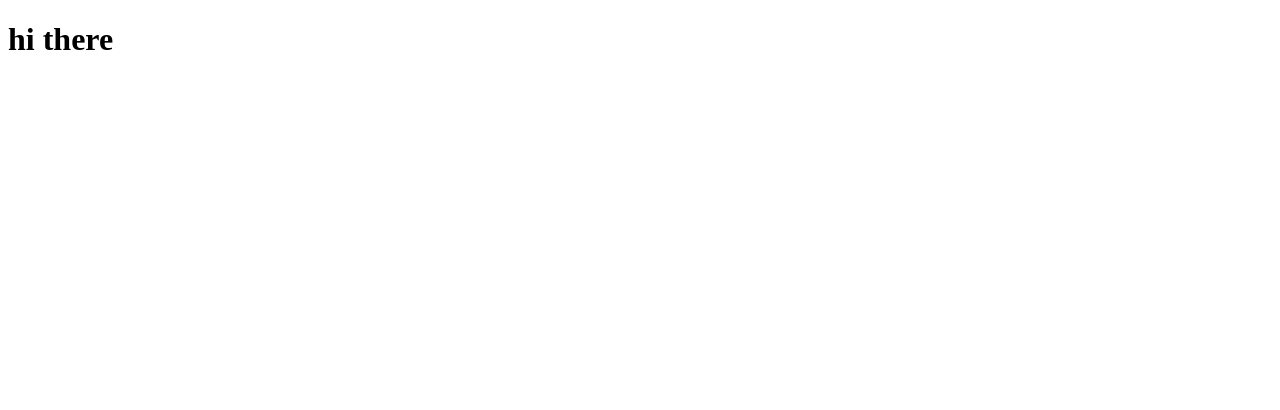
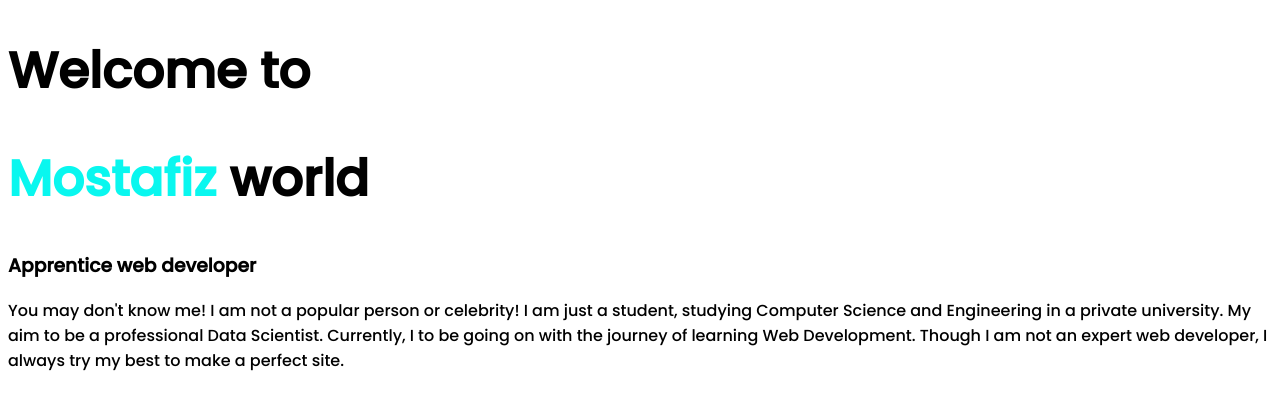
Before and after one commit to mostafizkhan/web_portfolio, a plain HTML site: page index.html in a window 1280 px wide. Drawn offline with Linux system fonts and the light colour scheme.

Commit message:
paragraph lekhlam

```diff
--- a/index.html
+++ b/index.html
@@ -4,8 +4,16 @@
     <meta charset="UTF-8">
     <meta name="viewport" content="width=device-width, initial-scale=1.0">
     <title>Mosatfizur_Rahman_personals</title>
+
+    <link href="https://fonts.googleapis.com/css2?family=Poppins:wght@500&display=swap" rel="stylesheet">
+
+    <link rel="stylesheet" href="style.css">
+
 </head>
 <body>
-    <h1>hi there</h1>
+    <h1>Welcome to</h1>
+    <h1> <span class="abcd">Mostafiz</span>  world</h1>
+    <h3>Apprentice web developer</h3>
+    <p>You may don't know me! I am not a popular person or celebrity! I am just a student, studying Computer Science and Engineering in a private university. My aim to be a professional Data Scientist. Currently, I to be going on with the journey of learning Web Development. Though I am not an expert web developer, I always try my best to make a perfect site. </p>
 </body>
 </html>
--- a/style.css
+++ b/style.css
@@ -0,0 +1,10 @@
+body{
+    font-family: 'Poppins', sans-serif;
+}
+
+h1{
+    font-size: 50px;
+}
+.abcd{
+    color: rgb(9, 247, 239);
+}
```
